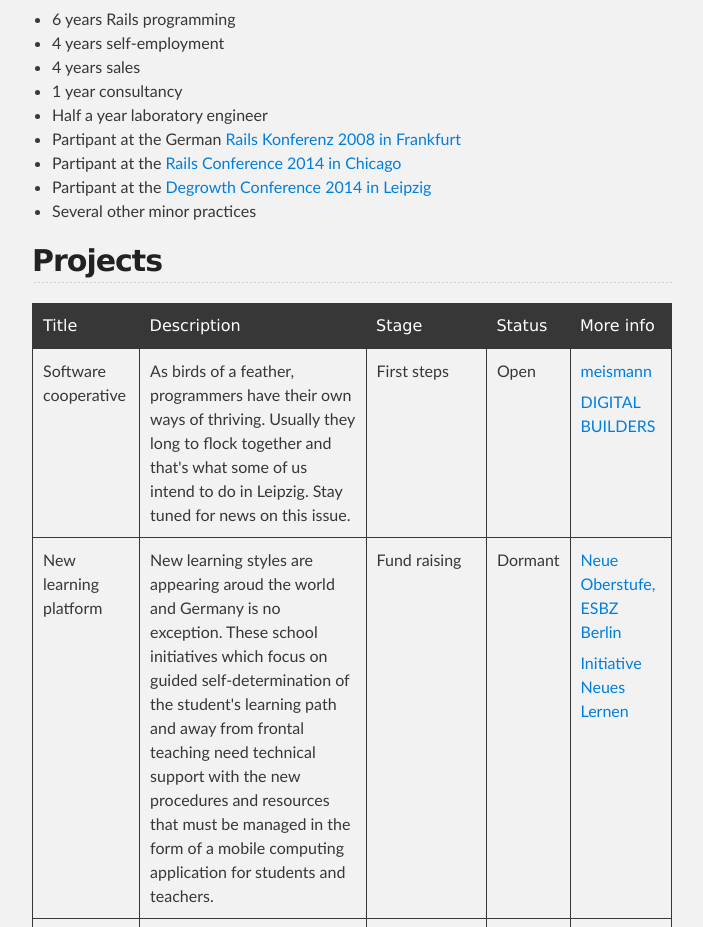
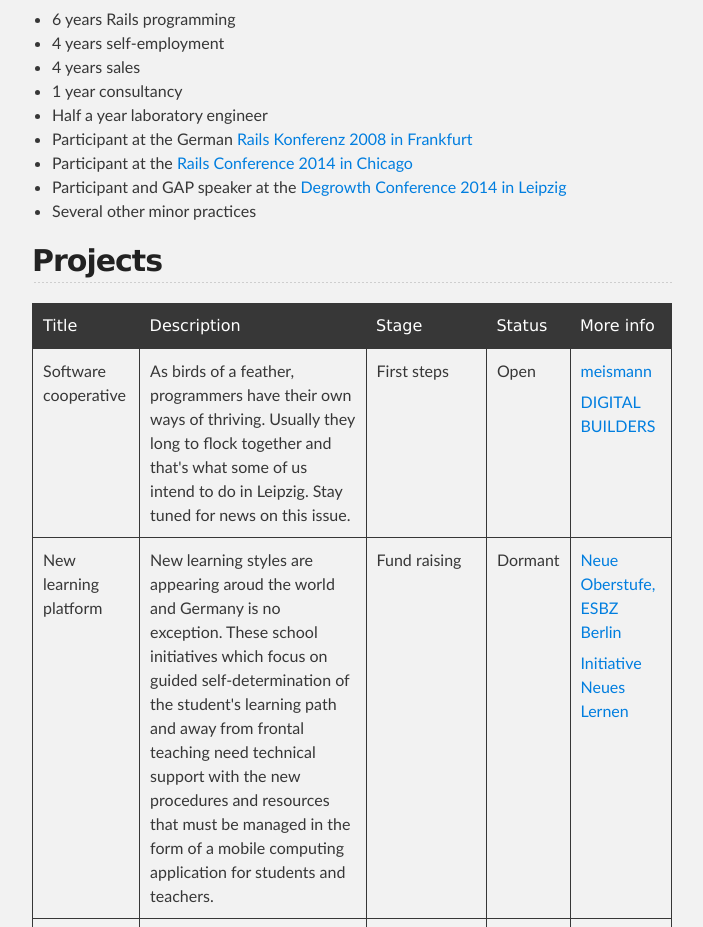
Before and after one commit to miguelsan/miguelsan.github.io, a plain HTML site: page index.html in a window 1280 px wide. Shown: the part 2005-2932 px from the top of the page, without its empty margins (288-991 px from the left). Drawn offline with Linux system fonts and the light colour scheme.

Commit message:
Correct typo

```diff
--- a/index.html
+++ b/index.html
@@ -146,9 +146,9 @@
           <li>4 years sales</li>
           <li>1 year consultancy</li>
           <li>Half a year laboratory engineer</li>
-          <li>Partipant at the German <a href="http://rails-konferenz.de/2008/">Rails Konferenz 2008 in Frankfurt</a></li>
-          <li>Partipant at the <a href="http://lanyrd.com/2014/railsconf/">Rails Conference 2014 in Chicago</a></li>
-          <li>Partipant at the <a href="http://www.degrowth.de/en/leipzig-2014/">Degrowth Conference 2014 in Leipzig</a></li>
+          <li>Participant at the German <a href="http://rails-konferenz.de/2008/">Rails Konferenz 2008 in Frankfurt</a></li>
+          <li>Participant at the <a href="http://lanyrd.com/2014/railsconf/">Rails Conference 2014 in Chicago</a></li>
+          <li>Participant and GAP speaker at the <a href="http://www.degrowth.de/en/leipzig-2014/">Degrowth Conference 2014 in Leipzig</a></li>
           <li>Several other minor practices</li>
         </ul>
 
```
